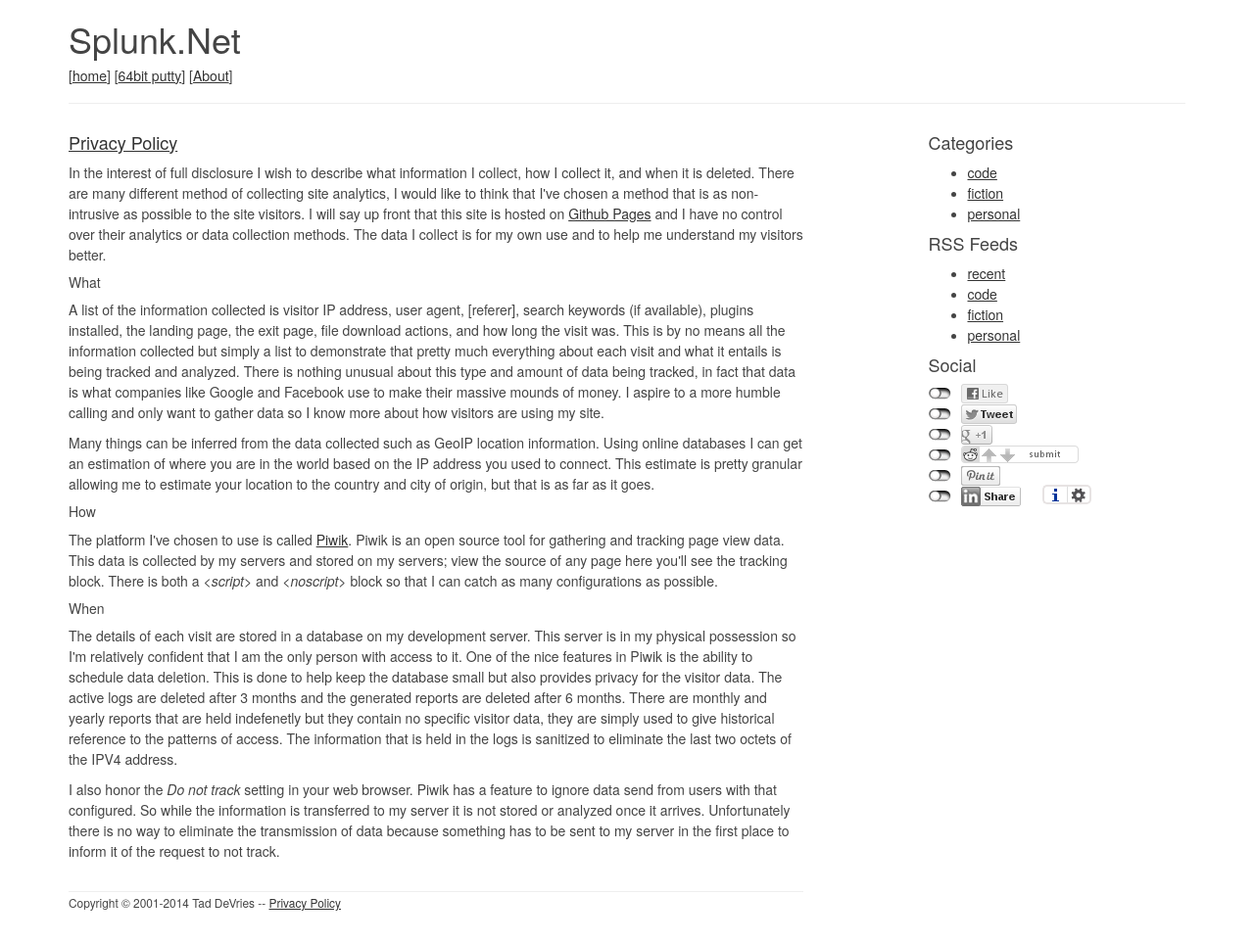
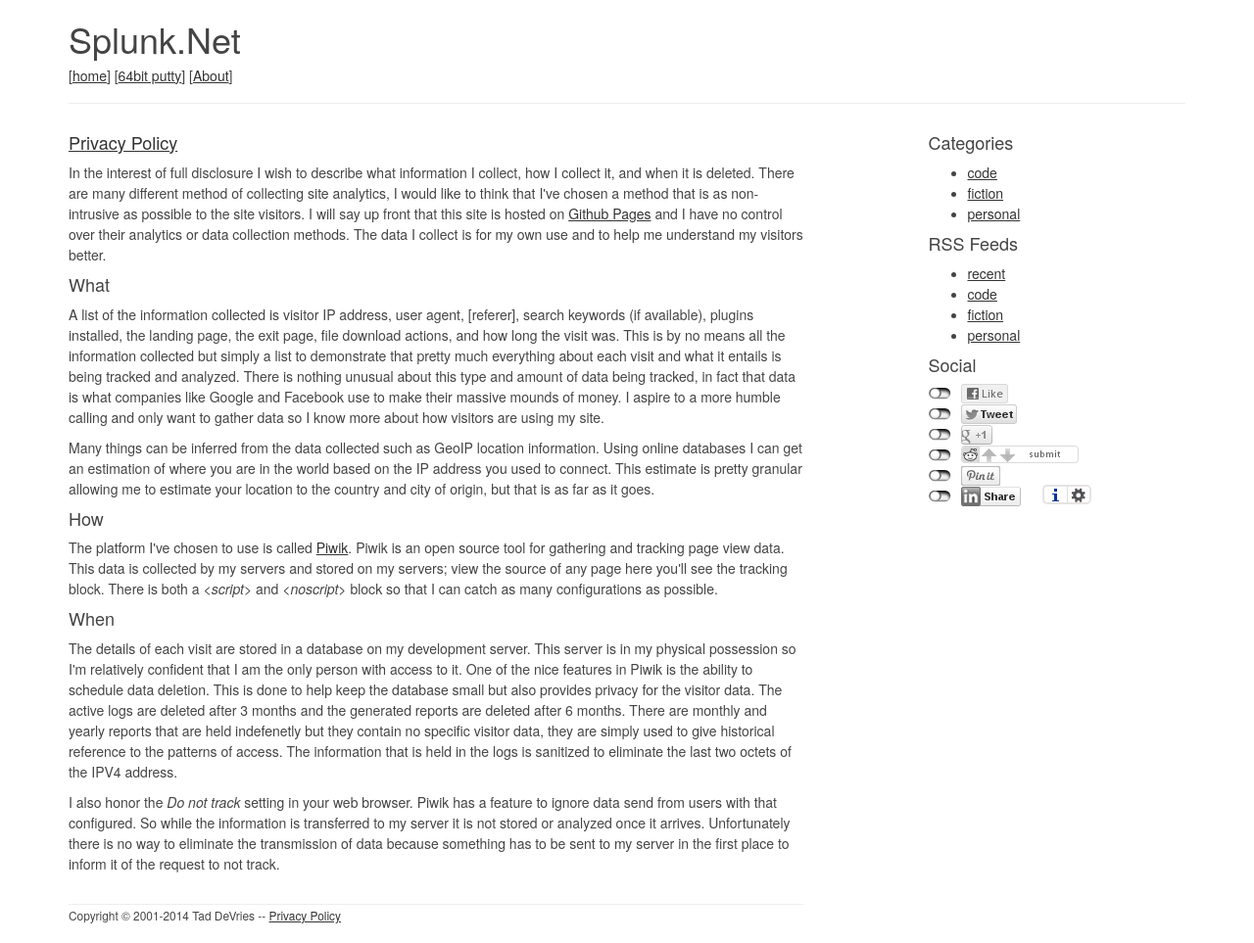
Before and after one commit to taddev/taddev.github.io, a Jekyll site: the page built from about/index.html, in a window 1280 px wide. Shown: the whole page at 98% size. Built offline with Jekyll 4.4.1, drawn with Linux system fonts in a browser that asks for light colours; comment, search, counter and statistics services are not loaded.

Commit message:
changed header formatting

```diff
--- a/about/index.html
+++ b/about/index.html
@@ -6,15 +6,15 @@ title: About Me
 <h4><a name="privacy-policy">Privacy Policy</a></h4>
 <p>In the interest of full disclosure I wish to describe what information I collect, how I collect it, and when it is deleted. There are many different method of collecting site analytics, I would like to think that I've chosen a method that is as non-intrusive as possible to the site visitors. I will say up front that this site is hosted on <a href="https://pages.github.com/">Github Pages</a> and I have no control over their analytics or data collection methods. The data I collect is for my own use and to help me understand my visitors better.</p>
 
-<h5>What</h5>
+<h4>What</h4>
 <p>A list of the information collected is visitor IP address, user agent, [referer], search keywords (if available), plugins installed, the landing page, the exit page, file download actions, and how long the visit was. This is by no means all the information collected but simply a list to demonstrate that pretty much everything about each visit and what it entails is being tracked and analyzed. There is nothing unusual about this type and amount of data being tracked, in fact that data is what companies like Google and Facebook use to make their massive mounds of money. I aspire to a more humble calling and only want to gather data so I know more about how visitors are using my site.</p>
 
 <p>Many things can be inferred from the data collected such as GeoIP location information. Using online databases I can get an estimation of where you are in the world based on the IP address you used to connect. This estimate is pretty granular allowing me to estimate your location to the country and city of origin, but that is as far as it goes.</p>
 
-<h5>How</h5>
+<h4>How</h4>
 <p>The platform I've chosen to use is called <a href="http://piwik.org/">Piwik</a>. Piwik is an open source tool for gathering and tracking page view data. This data is collected by my servers and stored on my servers; view the source of any page here you'll see the tracking block. There is both a <em>&lt;script&gt;</em> and <em>&lt;noscript&gt;</em> block so that I can catch as many configurations as possible.</p>
 
-<h5>When</h5>
+<h4>When</h4>
 <p>The details of each visit are stored in a database on my development server. This server is in my physical possession so I'm relatively confident that I am the only person with access to it. One of the nice features in Piwik is the ability to schedule data deletion. This is done to help keep the database small but also provides privacy for the visitor data. The active logs are deleted after 3 months and the generated reports are deleted after 6 months. There are monthly and yearly reports that are held indefenetly but they contain no specific visitor data, they are simply used to give historical reference to the patterns of access. The information that is held in the logs is sanitized to eliminate the last two octets of the IPV4 address.</p>
 
 <p>I also honor the <em>Do not track</em> setting in your web browser. Piwik has a feature to ignore data send from users with that configured. So while the information is transferred to my server it is not stored or analyzed once it arrives. Unfortunately there is no way to eliminate the transmission of data because something has to be sent to my server in the first place to inform it of the request to not track.</p>
```
